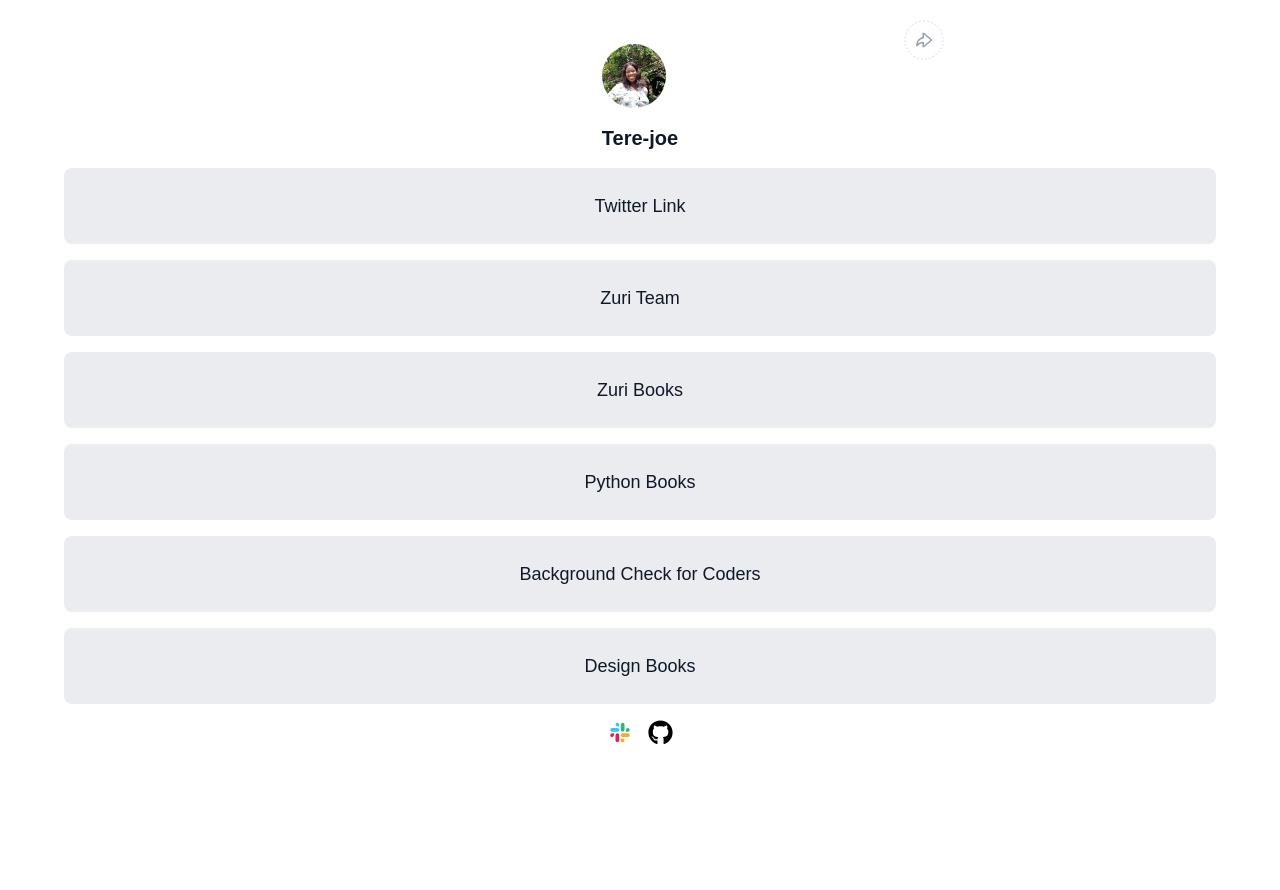
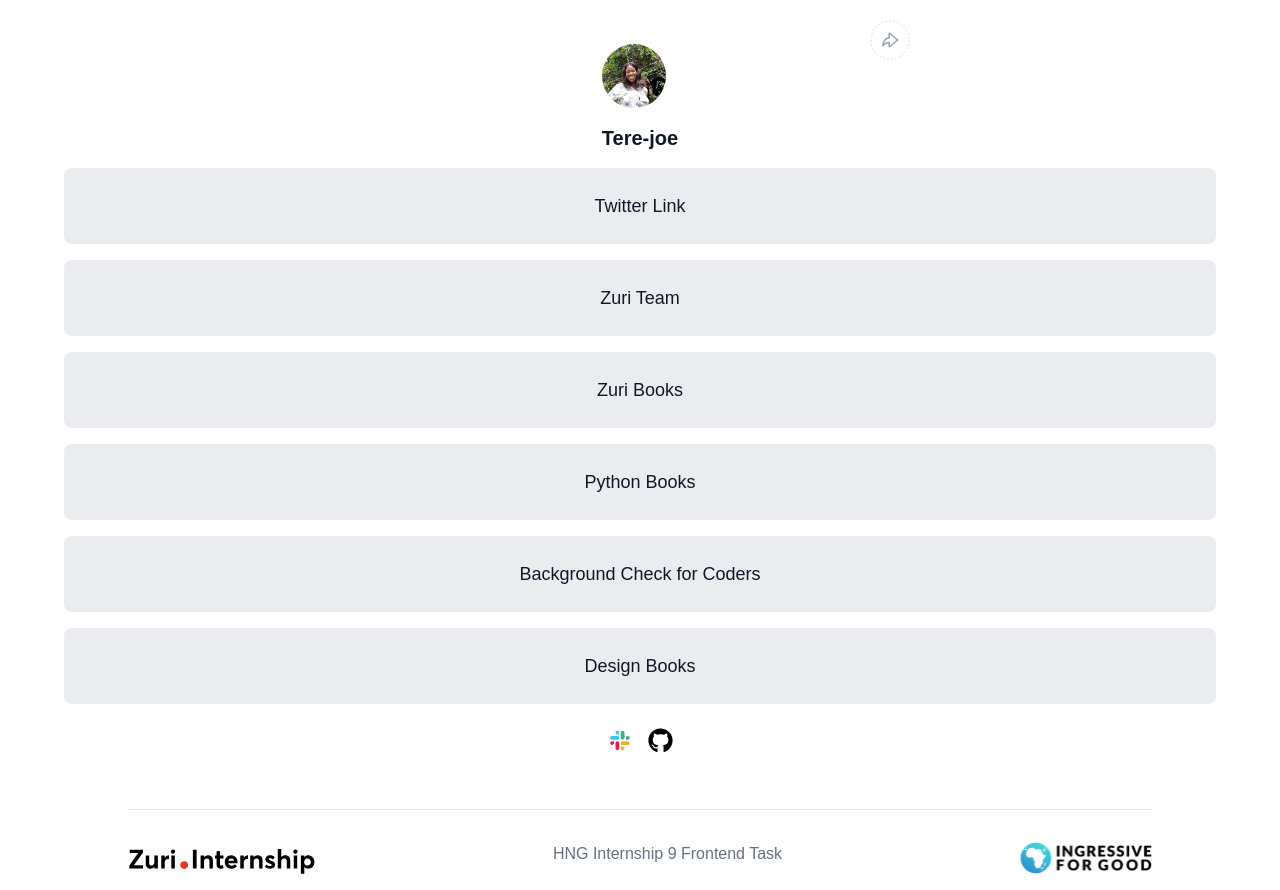
Before and after one commit to terejoe/stage-one, a React (Create React App) app: page / in a window 1280 px wide. Before the commit the page ends 800 px from the top, so only its background shows below. Built offline with nearby package versions, Linux system fonts and the light colour scheme.

Commit message:
footer feature

```diff
--- a/src/components/button.jsx
+++ b/src/components/button.jsx
@@ -13,7 +13,7 @@
         <a href="https://books.zuri.team/design-rules" id="book__design" className="bg-[#EAECF0] hover:bg-[#D0D5DD] px-8 py-6 text-sm md:text-lg font-medium text-[#101828] rounded-lg border-solid text-center">Design Books</a>
       </div>
 
-      <div className="hidden md:flex mt-4">
+      <div className="hidden md:flex mt-6">
         <div className='mx-auto flex'>
           <img src={slackIcon} className="mr-4" alt='Slack Icon'></img>
           <FaGithub size={25}/>
--- a/src/components/footer.jsx
+++ b/src/components/footer.jsx
@@ -1,6 +1,19 @@
+import zuriLogo from "../assets/zuri_logo.svg"
+import ingreLogo from "../assets/ingre_logo.svg"
+
 const Footer = () => {
     return (
-        <div></div>
+        <div className="footer max-w-[80%] mx-auto mt-14">
+            <div>
+                <hr class="hidden md:flex my-8 h-px bg-gray-200 border-0 dark:bg-gray-700"/>
+            </div>
+
+            <div className="hidden md:flex justify-between mb-4">
+                <img src={zuriLogo} alt="Zuru Icon"></img>
+                <p className="text-[#667085] font-normal text-base">HNG Internship 9 Frontend Task</p>
+                <img src={ingreLogo} alt="Zuru Icon"></img>
+            </div>
+        </div>
     );
 }
 
--- a/src/components/profile.jsx
+++ b/src/components/profile.jsx
@@ -15,7 +15,7 @@
                     </div>
                 </div>
 
-                <div className='absolute top-0 left-[904px] mt-3 hidden md:flex'>
+                <div className='absolute top-0 left-[68%] mt-3 hidden md:flex'>
                     <button><img className="inline mt-2 w-10 h-10" src={shareButton} alt="Avatar Share Button"></img></button>
                 </div>
 
```
Also changed, not shown: src/assets/ingre_logo.svg (renamed from src/assets/I4G.svg).
